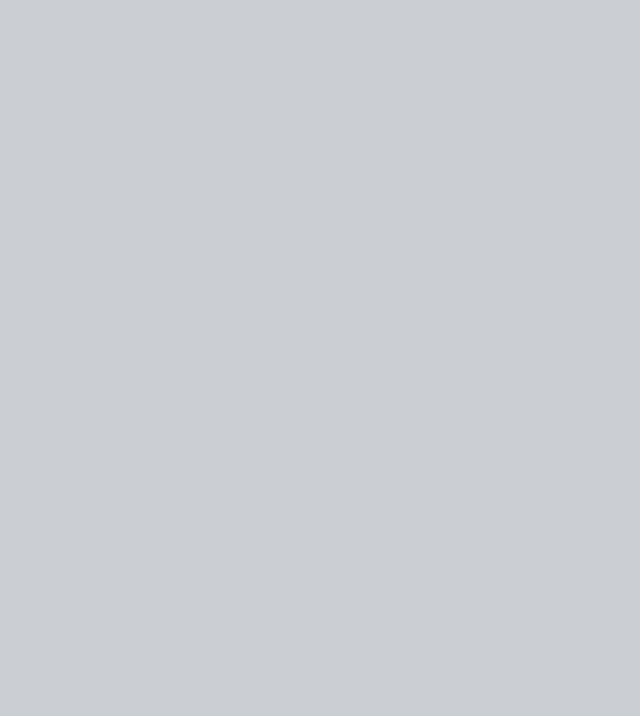
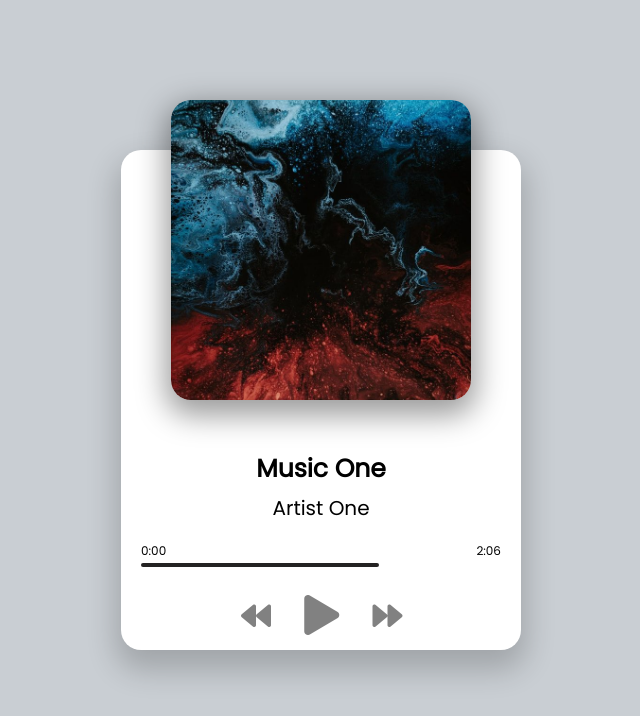
Before and after one commit to devanshuruhela/audiostream, a plain HTML site: page index.html in a window 1280 px wide. Shown: the whole page, without its empty margins (319-959 px from the left). Drawn offline with Linux system fonts and the light colour scheme.

Commit message:
design done

```diff
--- a/index.html
+++ b/index.html
@@ -9,6 +9,28 @@
     <link rel="stylesheet" href="style.css">
 </head>
 <body>
+    <!-- music container -->
+    <div class="player-container">
+        <div class="img-container">
+            <img src="./img/image1.jpg" alt="music image">
+        </div>
+            <h2 id="title">Music One</h2>
+            <h3 id="artist">Artist One</h3>
+            <audio src="./music/sample1.mp3"></audio>
+                <!-- Progress bar -->
+    <div class="progress-container" id="progress-container">
+        <div class="progress" id="progress"></div>
+        <div class="duration-wrapper">
+            <span id="current-time">0:00</span>
+            <span id="duration">2:06</span>
+        </div>
+    </div>
+    <div class="player-controls">
+        <i class="fas fa-backward" id="prev" title="Previous"></i>
+        <i class="fas fa-play main-button" id="play" title="Play"></i>
+        <i class="fas fa-forward" id="next" title="Next"></i>
+    </div>
+    </div>
     <!-- Script -->
     <script src="script.js"></script>
 </body>
--- a/script.js
+++ b/script.js
@@ -0,0 +1,5 @@
+const audioElement = document.querySelector('audio');
+
+const play = document.getElementById('play');
+const prev = document.getElementById('prev');
+const next = document.getElementById('next')
--- a/style.css
+++ b/style.css
@@ -1,10 +1,11 @@
 /* Images created by: https://unsplash.com/@pawel_czerwinski */
-
+@import url('https://fonts.googleapis.com/css2?family=Poppins&display=swap');
 html {
   box-sizing: border-box;
 }
 
 body {
+  font-family: 'Poppins', sans-serif;
   margin: 0;
   min-height: 100vh;
   background: #c9ced3;
@@ -15,15 +16,32 @@ body {
   font-size: 12px;
 }
 
+.player-container{
+  top: 50px;
+  left: 50px;
+  transform: translateY(50% , 50%);
+  height:500px;
+  width:400px;
+  background: #fff;
+  border-radius: 20px;
+  box-shadow: 0 15px 30px 5px rgba(0, 0,0, 0.2);
+}
 
 
 .img-container {
-
+  height:300px;
+  width:300px;
   position: relative;
   top: -50px;
   left: 50px;
 }
-
+.img-container img{
+  height: 100%;
+  width: 100%;
+  object-fit:cover;
+   border-radius: 20px;
+   box-shadow: 0 10px 30px 5px rgba(0, 0, 0, 0.4);
+}
 
 h2 {
   font-size: 25px;
@@ -73,12 +91,16 @@ h3 {
 }
 
 .fas {
+  cursor: pointer;
   font-size: 30px;
   color: rgb(129, 129, 129);
   margin-right: 30px;
-
+  user-select: none;
 }
-
+.fas:hover
+{
+  filter: brightness(80%);
+}
 
 
 .main-button {
@@ -90,6 +112,10 @@ h3 {
 /* Media Query: iPhone (Vertical) */
 @media screen and (max-width: 376px) {
 
+  .player-container
+  {
+    width: 95vw;
+  }
 
   .img-container {
     left: 29px;
```
